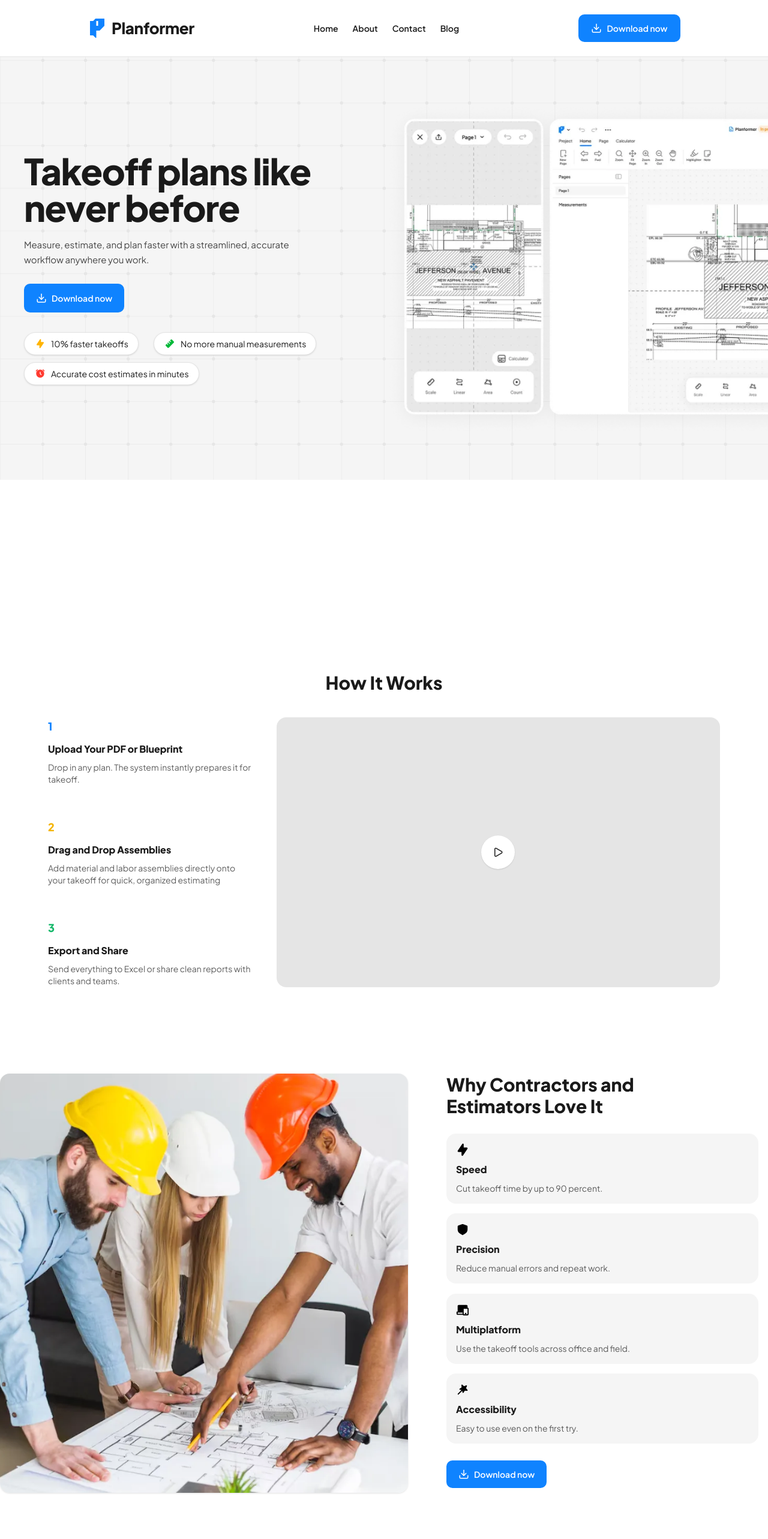
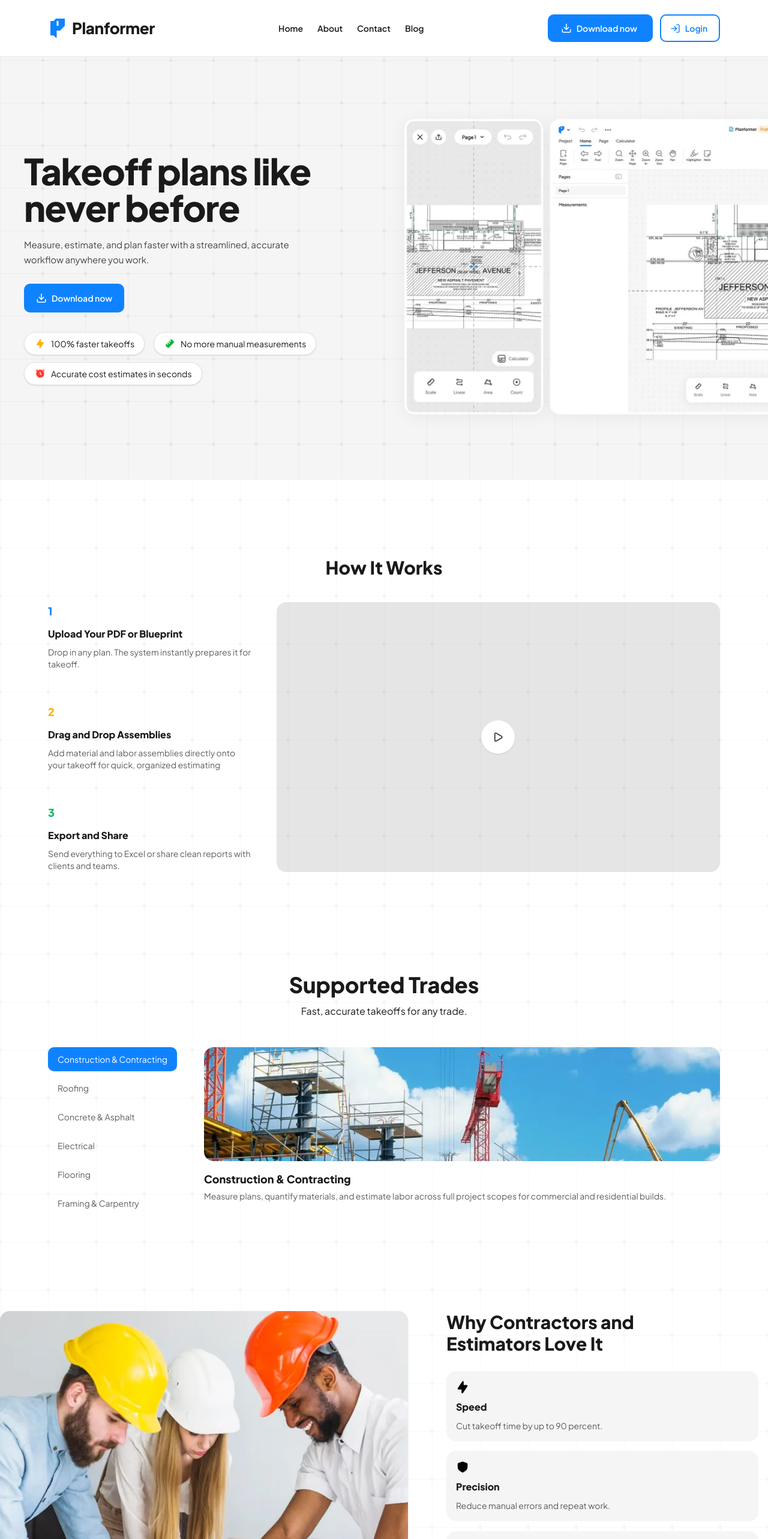
Before and after one commit to Planformer-LLC/planformer-website, a Next.js app: page / in a window 1280 px wide. Shown: the top 2566 px of the page at 60% size. Built offline with nearby package versions, Linux system fonts and the light colour scheme.

Commit message:
Refactor sections to use consistent background styling with bg3.svg and update Navbar for improved layout and functionality

```diff
--- a/src/app/about/page.tsx
+++ b/src/app/about/page.tsx
@@ -59,7 +59,15 @@ export default function AboutPage() {
 </section>
 
 
-      <section className="py-6">
+      <section
+        className="relative overflow-hidden bg-white py-6"
+        style={{
+          backgroundImage: "url('/assets/bg/bg3.svg')",
+          backgroundRepeat: "repeat",
+          backgroundPosition: "center",
+          backgroundSize: "auto",
+        }}
+      >
   <Reveal>
     <div className="-mx-40 md:mx-0">
 
@@ -77,7 +85,15 @@ export default function AboutPage() {
 
 
       {/* ✅ Boxes centered, equal left/right spacing, 32px gap */}
-      <section className="pt-10 pb-0">
+      <section
+        className="relative overflow-hidden bg-white pt-10 pb-0"
+        style={{
+          backgroundImage: "url('/assets/bg/bg3.svg')",
+          backgroundRepeat: "repeat",
+          backgroundPosition: "center",
+          backgroundSize: "auto",
+        }}
+      >
 
         <div className="mx-auto max-w-6xl px-4 md:px-8">
           <div className="mx-auto flex max-w-[1100px] flex-col items-center justify-center gap-4 md:flex-row md:gap-8">
@@ -106,7 +122,15 @@ export default function AboutPage() {
         </div>
       </section>
 
-<section className="bg-white py-16">
+<section
+  className="relative overflow-hidden bg-white py-16"
+  style={{
+    backgroundImage: "url('/assets/bg/bg3.svg')",
+    backgroundRepeat: "repeat",
+    backgroundPosition: "center",
+    backgroundSize: "auto",
+  }}
+>
   <div className="w-full md:mx-auto md:max-w-7xl md:px-4 lg:px-0">
     <div className="grid w-full gap-10 md:grid-cols-[minmax(0,1fr)_minmax(0,1fr)] lg:grid-cols-[minmax(0,680px)_minmax(0,1fr)] md:items-start md:gap-10">
 
--- a/src/app/blog/[slug]/page.tsx
+++ b/src/app/blog/[slug]/page.tsx
@@ -30,7 +30,15 @@ export default async function BlogDetailsPage({ params }: PageProps) {
 
   return (
     <SiteLayout>
-      <main className="bg-white">
+      <main
+        className="bg-white"
+        style={{
+          backgroundImage: "url('/assets/bg/bg3.svg')",
+          backgroundRepeat: "repeat",
+          backgroundPosition: "center",
+          backgroundSize: "auto",
+        }}
+      >
         <div className="mx-auto max-w-[1240px] px-0 sm:px-4 lg:px-6 pt-32 sm:pt-40">
           {/* Mobile full-bleed image */}
           <div className="relative w-full overflow-hidden sm:rounded-sm">
--- a/src/app/download/page.tsx
+++ b/src/app/download/page.tsx
@@ -72,7 +72,15 @@ function DownloadCard({
 export default function DownloadPage() {
   return (
     <SiteLayout>
-      <section className="py-24 pt-28 md:py-32 md:pt-56">
+      <section
+        className="relative overflow-hidden bg-white py-24 pt-28 md:py-32 md:pt-56"
+        style={{
+          backgroundImage: "url('/assets/bg/bg3.svg')",
+          backgroundRepeat: "repeat",
+          backgroundPosition: "center",
+          backgroundSize: "auto",
+        }}
+      >
         <div className="mx-auto max-w-6xl px-4">
           <Reveal>
             <div className="mx-auto max-w-3xl text-center">
--- a/src/app/page.tsx
+++ b/src/app/page.tsx
@@ -11,8 +11,8 @@ export default function Page() {
     <SiteLayout>
       <Hero />
       <HowItWorks />
+      <SupportedTrades />
       <WhyLoveIt />
-      <SupportedTrades />
       <Testimonials />
       <FinalCTA />
     </SiteLayout>
--- a/src/components/layout/Navbar.tsx
+++ b/src/components/layout/Navbar.tsx
@@ -3,7 +3,7 @@
 import { useEffect, useRef, useState } from "react";
 import Image from "next/image";
 import Link from "next/link";
-import { Download, Menu, X } from "lucide-react";
+import { Download, LogIn, Menu, X } from "lucide-react";
 import { siteData } from "@/data/siteData";
 
 export default function Navbar() {
@@ -62,7 +62,7 @@ export default function Navbar() {
           border-b border-black/10
         `}
       >
-        <div className="mx-auto max-w-[1100px] px-4 md:px-12 lg:px-14">
+        <div className="mx-auto max-w-[1280px] px-3 md:px-6 lg:px-20">
          <div className="flex items-center justify-between py-5 md:py-6">
 
 
@@ -102,19 +102,35 @@ export default function Navbar() {
 
 
             {/* CTA Button (desktop only) */}
+            <div className="hidden items-center gap-3 md:flex">
               <Link
                 href={siteData.cta.href}
                 className="
-                btn-primary !hidden md:!inline-flex
+                  inline-flex rounded-[10px] border-[2.5px] border-[#0F83FF] bg-[#0F83FF] text-white transition active:scale-[0.98] hover:bg-transparent hover:text-[#0F83FF]
                   items-center justify-center gap-2
-                !h-[46px] w-[170px]
-                !py-0 px-6
-                text-sm leading-none
+                  h-[46px] min-w-[170px]
+                  pl-5 pr-6
+                  text-sm font-semibold leading-none
                 "
               >
                 <Download size={18} />
                 {siteData.cta.label}
               </Link>
+
+              <Link
+                href="/login"
+                className="
+                  inline-flex rounded-[10px] border-[2.5px] border-[#0F83FF] bg-transparent text-[#0F83FF] transition active:scale-[0.98] hover:bg-[#0F83FF] hover:text-white
+                  items-center justify-center gap-2
+                  h-[46px] min-w-[100px]
+                  pl-3 pr-4
+                  text-sm font-semibold leading-none
+                "
+              >
+                <LogIn size={17} />
+                Login
+              </Link>
+            </div>
 
             {/* Mobile hamburger */}
             <button
@@ -188,12 +204,13 @@ export default function Navbar() {
 
             {/* CTA + Contact + Socials */}
             <div className="mt-auto px-6 pb-10 pt-48">
+              <div className="flex items-center justify-end gap-3">
                 <Link
                   href={siteData.cta.href}
                   onClick={closeMobile}
-                className="btn-primary inline-flex w-full items-center justify-center gap-2 px-5 py-3 text-sm"
+                  className="inline-flex h-[46px] min-w-[148px] items-center justify-center gap-2 rounded-[10px] border-[2.5px] border-[#0F83FF] bg-[#0F83FF] pl-2.5 pr-3 text-sm font-semibold text-white transition active:scale-[0.98] hover:bg-transparent hover:text-[#0F83FF]"
                 >
-                <span className="relative h-4 w-4">
+                  <span className="relative h-4 w-4 shrink-0">
                     <Image
                       src={ICONS.appStore}
                       alt="App Store"
@@ -202,8 +219,18 @@ export default function Navbar() {
                       className="object-contain"
                     />
                   </span>
-                Download on App store
+                  <span>Download now</span>
                 </Link>
+
+                <Link
+                  href="/login"
+                  onClick={closeMobile}
+                  className="inline-flex h-[46px] min-w-[108px] items-center justify-center gap-2 rounded-[10px] border-[2.5px] border-[#0F83FF] bg-transparent pl-2 pr-2.5 text-sm font-semibold text-[#0F83FF] transition active:scale-[0.98] hover:bg-[#0F83FF] hover:text-white"
+                >
+                  <LogIn size={16} className="shrink-0" />
+                  <span>Login</span>
+                </Link>
+              </div>
 
               <div className="pt-8">
                 <div className="text-sm font-medium text-[#1A1A1A]">
--- a/src/components/sections/Hero.tsx
+++ b/src/components/sections/Hero.tsx
@@ -4,9 +4,9 @@ import Link from "next/link";
 import { Download } from "lucide-react";
 
 const pills = [
-  { icon: "/assets/icons/hero/zap, lightning, flash.svg", label: "10% faster takeoffs" },
+  { icon: "/assets/icons/hero/zap, lightning, flash.svg", label: "100% faster takeoffs" },
   { icon: "/assets/icons/hero/ruler.svg", label: "No more manual measurements" },
-  { icon: "/assets/icons/hero/clock alert, timer.svg", label: "Accurate cost estimates in minutes" },
+  { icon: "/assets/icons/hero/clock alert, timer.svg", label: "Accurate cost estimates in seconds" },
 ];
 
 function Pill({ icon, label }: { icon: string; label: string }) {
--- a/src/components/sections/HowItWorks.tsx
+++ b/src/components/sections/HowItWorks.tsx
@@ -24,7 +24,15 @@ export default function HowItWorks() {
   ];
 
   return (
-    <section className="pt-32 pb-20 md:pt-80">
+    <section
+      className="relative overflow-hidden bg-white pt-24 pb-8 md:pt-32 md:pb-10"
+      style={{
+        backgroundImage: "url('/assets/bg/bg3.svg')",
+        backgroundRepeat: "repeat",
+        backgroundPosition: "center",
+        backgroundSize: "auto",
+      }}
+    >
       <div className="mx-auto max-w-6xl px-4">
         <Reveal className="text-center">
           <h2 className="text-2xl font-black text-[#1A1A1A] md:text-3xl">
--- a/src/components/sections/SupportedTrades.tsx
+++ b/src/components/sections/SupportedTrades.tsx
@@ -72,7 +72,15 @@ export default function SupportedTrades() {
   const current = trades[active];
 
   return (
-    <section className="pt-32 pb-20 md:py-32">
+    <section
+      className="relative overflow-hidden bg-white pt-32 pb-20 md:pt-32 md:py-32"
+      style={{
+        backgroundImage: "url('/assets/bg/bg3.svg')",
+        backgroundRepeat: "repeat",
+        backgroundPosition: "center",
+        backgroundSize: "auto",
+      }}
+    >
 
       <div className="mx-auto max-w-6xl px-4">
         <Reveal className="text-center">
@@ -101,7 +109,7 @@ export default function SupportedTrades() {
           <button
             key={t.key}
             type="button"
-            aria-selected={isActive}
+            aria-pressed={isActive}
             onClick={(e) => {
               setActive(idx);
 
@@ -145,7 +153,7 @@ export default function SupportedTrades() {
                   <button
                     key={t.key}
                     type="button"
-                    aria-selected={isActive}
+                    aria-pressed={isActive}
                     onClick={() => setActive(idx)}
                     className={cn(
                       "inline-flex items-center justify-start rounded-[10px] text-left text-sm transition",
--- a/src/components/sections/WhyLoveIt.tsx
+++ b/src/components/sections/WhyLoveIt.tsx
@@ -28,7 +28,15 @@ const items = [
 
 export default function WhyLoveIt() {
   return (
-    <section className="bg-white pt-16 pb-0 md:py-16">
+    <section
+      className="relative overflow-hidden bg-white pt-8 pb-8 md:pt-8 md:pb-10"
+      style={{
+        backgroundImage: "url('/assets/bg/bg3.svg')",
+        backgroundRepeat: "repeat",
+        backgroundPosition: "center",
+        backgroundSize: "auto",
+      }}
+    >
       {/* ✅ reduce side padding on md+ to reduce left whitespace */}
       <div className="w-full md:mx-auto md:max-w-7xl md:px-4 lg:px-0">
         {/* ✅ slightly smaller gap so it feels tighter */}
```
Also changed, not shown: public/assets/bg/bg3.svg. Lines whose indentation alone changed are shown as unchanged.
